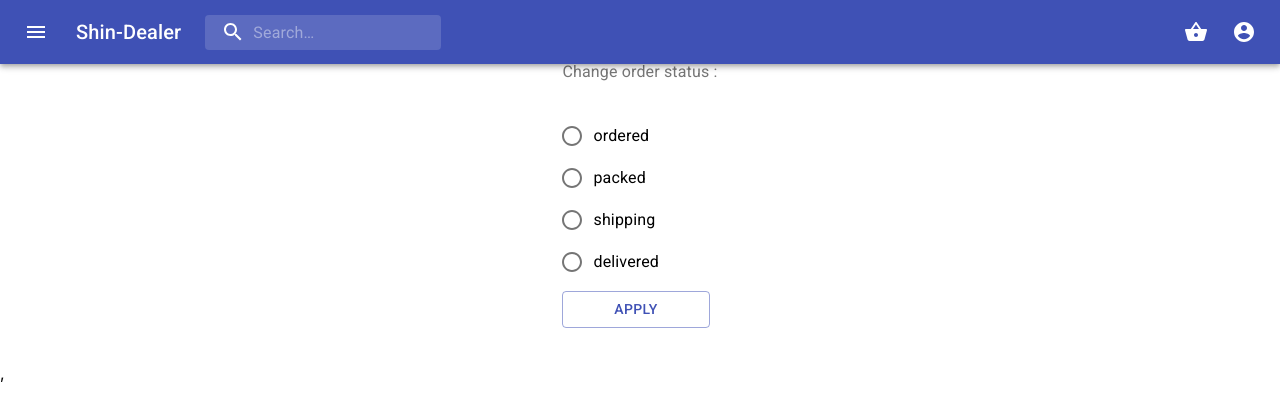
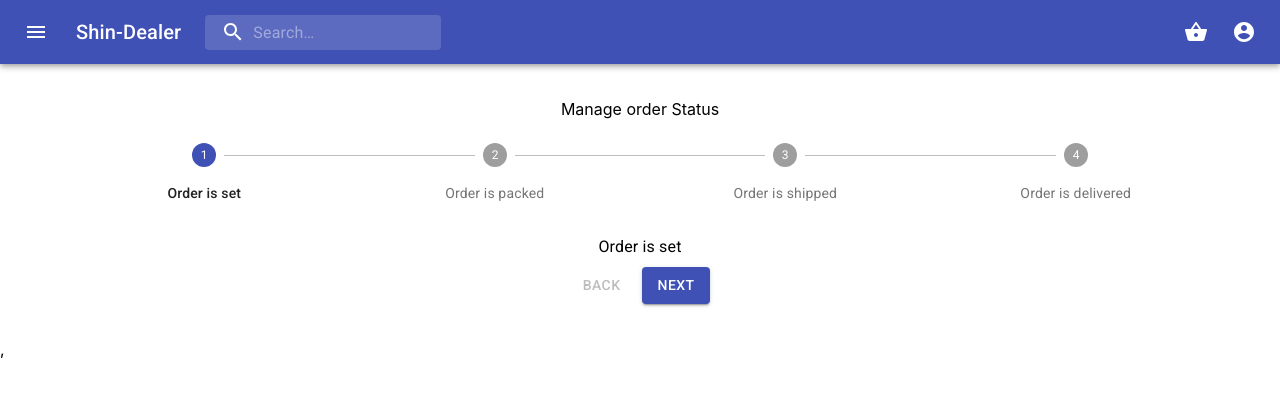
Before and after one commit to Shahrzad-gh/Shin-dealer, a React (Create React App) app in the folder client/: page /ManageOrder/1 in a window 1280 px wide. Shown: the top 418 px of the page. Built offline with nearby package versions, Linux system fonts and the light colour scheme; no server answers.

Commit message:
manage order status admin - update

```diff
--- a/client/src/components/Admin/AllOrders.js
+++ b/client/src/components/Admin/AllOrders.js
@@ -10,7 +10,8 @@ import { makeStyles } from '@material-ui/core/styles';
 //import UserInfo from './UserInfo';
 import { Button, Typography } from '@material-ui/core';
 import { Link } from "react-router-dom";
-
+import DoneIcon from '@material-ui/icons/Done';
+import ClearIcon from '@material-ui/icons/Clear';
 const useStyles = makeStyles(() => ({
   paymentPending: {
     fontFamily: "Almarai",
@@ -33,6 +34,7 @@ function AllOrders(props) {
   console.log(props)
   const classes = useStyles();
   const orders = props.location.query && props.location.query.orders
+  console.log(orders)
   return (
     <React.Fragment>
       <Title>All Orders</Title>
@@ -43,6 +45,7 @@ function AllOrders(props) {
             {/* <TableCell>Name</TableCell>
             <TableCell>Ship To</TableCell> */}
             <TableCell>OrderId</TableCell>
+            <TableCell>OrderNext</TableCell>
             <TableCell>Payment Method</TableCell>
             <TableCell>Payment Status</TableCell>
             <TableCell>Sale Amount</TableCell>
@@ -56,6 +59,12 @@ function AllOrders(props) {
             {/* <TableCell><UserInfo key ={index} data={row.user} /></TableCell>
             <TableCell className={classes.typography}>{row.shipTo}</TableCell> */}
             <TableCell className={classes.typography}>{row._id}</TableCell>
+            <TableCell className={classes.typography}>{row.orderStatus.map((item, index) =>
+            <p key={index}> {item.type}
+            {item.isCompleted ? <DoneIcon color="primary" />
+            : <ClearIcon color="secondary" />}</p>
+
+            )}</TableCell>
             <TableCell className={classes.typography}>{row.paymentType}</TableCell>
             <TableCell >{row.paymentStatus === 'complete' ? <Typography className={classes.paymentDone}>{row.paymentStatus}</Typography>
              : <Typography className={classes.paymentPending}>{row.paymentStatus}</Typography>}</TableCell>
--- a/client/src/components/Admin/ManageOrder.js
+++ b/client/src/components/Admin/ManageOrder.js
@@ -1,16 +1,22 @@
-import React from 'react'
-import Radio from '@material-ui/core/Radio';
-import RadioGroup from '@material-ui/core/RadioGroup';
-import FormControlLabel from '@material-ui/core/FormControlLabel';
-import FormControl from '@material-ui/core/FormControl';
-import FormLabel from '@material-ui/core/FormLabel';
-import Button from '@material-ui/core/Button';
-import { makeStyles } from '@material-ui/core/styles';
-import { Card } from '@material-ui/core';
+import React, { useState } from "react";
+import Radio from "@material-ui/core/Radio";
+import RadioGroup from "@material-ui/core/RadioGroup";
+import FormControlLabel from "@material-ui/core/FormControlLabel";
+import FormControl from "@material-ui/core/FormControl";
+import FormLabel from "@material-ui/core/FormLabel";
+import Button from "@material-ui/core/Button";
+import { makeStyles } from "@material-ui/core/styles";
+import { Card } from "@material-ui/core";
+import { updateOrderStatus } from "../../Store/actions/orderActions";
+import { useDispatch, useSelector } from "react-redux";
+import Stepper from "@material-ui/core/Stepper";
+import Step from "@material-ui/core/Step";
+import StepLabel from "@material-ui/core/StepLabel";
+import Typography from "@material-ui/core/Typography";
 
 const useStyles = makeStyles((theme) => ({
   root: {
-    padding: 35
+    padding: 35,
   },
 
   formControl: {
@@ -19,35 +25,118 @@ const useStyles = makeStyles((theme) => ({
   button: {
     margin: theme.spacing(1, 1, 0, 0),
   },
+  timeline: {
+    paddingTop: 40,
+    //transform: "rotate(90deg)"
+  },
+  backButton: {
+    marginRight: theme.spacing(1),
+  },
+  instructions: {
+    marginTop: theme.spacing(1),
+    marginBottom: theme.spacing(1),
+  },
 }));
 
+function getSteps() {
+  return [
+    "Order is set",
+    "Order is packed",
+    "Order is shipped",
+    "Order is delivered",
+  ];
+}
+
+function getStepContent(stepIndex) {
+  switch (stepIndex) {
+    case 0:
+      return "Order is set";
+    case 1:
+      return "Order is packed.";
+    case 2:
+      return "Order is shipped";
+    case 3:
+      return "Order is delivered";
+    default:
+      return "Wrong";
+  }
+}
+
 function ManageOrder(props) {
+  console.log(props);
   const classes = useStyles();
+  const dispatch = useDispatch();
+  const [activeStep, setActiveStep] = React.useState(0);
+  const steps = getSteps();
+  const orders = useSelector((state) => state.orders);
 
-  const [orderStatus, setOrderStatus] = React.useState('female');
+  const [orderStatus, setOrderStatus] = useState("ordered");
 
-  const handleChange = (event) => {
-    setOrderStatus(event.target.value);
+  const handleNext = () => {
+    setActiveStep((prevActiveStep) => prevActiveStep + 1);
   };
 
   const handleChangeOrderStatus = () => {
-    dispatch(updateOrderStatus)
-  }
+    const payload = {
+      params: {
+        orderStatus,
+        id: props.match.params.id,
+      },
+    };
+    console.log(orderStatus);
+
+    dispatch(updateOrderStatus(payload));
+  };
+
+  console.log(orders);
+  const handleBack = () => {
+    setActiveStep((prevActiveStep) => prevActiveStep - 1);
+  };
+
+  const handleReset = () => {
+    setActiveStep(0);
+  };
 
   return (
-      <FormControl className={classes.root} component="fieldset" onSubmit={handleChangeOrderStatus}>
-      <FormLabel component="legend">Change order status :</FormLabel>
-      <RadioGroup aria-label="orderStatus" name="orderStatus" value={orderStatus} onChange={handleChange}>
-        <FormControlLabel value="ordered" control={<Radio color="primary"/>} label="ordered" />
-        <FormControlLabel value="packed" control={<Radio color="primary"/>} label="packed" />
-        <FormControlLabel value="shipping" control={<Radio color="primary"/>} label="shipping" />
-        <FormControlLabel value="delivered" control={<Radio color="primary"/>} label="delivered" />
-      </RadioGroup>
-      <Button type="submit" variant="outlined" color="primary" className={classes.button}>
-      Apply
-    </Button>
-    </FormControl>
-  )
+    <div className={classes.root}>
+      Manage order Status
+      <Stepper activeStep={activeStep} alternativeLabel>
+        {steps.map((label) => (
+          <Step key={label}>
+            <StepLabel>{label}</StepLabel>
+          </Step>
+        ))}
+      </Stepper>
+      <div>
+        {activeStep === steps.length ? (
+          <div>
+            <Typography className={classes.instructions}>
+              All steps completed
+            </Typography>
+            <Button onClick={handleReset}>Reset</Button>
+          </div>
+        ) : (
+          <div>
+            <Typography className={classes.instructions}>
+              {getStepContent(activeStep)}
+            </Typography>
+            <div>
+              <Button
+                disabled={activeStep === 0}
+                onClick={handleBack}
+                className={classes.backButton}
+              >
+                Back
+              </Button>
+              <Button variant="contained" color="primary" onClick={handleNext}>
+                {activeStep === steps.length - 1 ? "Finish" : "Next"}
+              </Button>
+            </div>
+          </div>
+        )}
+      </div>
+    </div>
+  );
 }
 
-export default ManageOrder
+export default ManageOrder;
```
